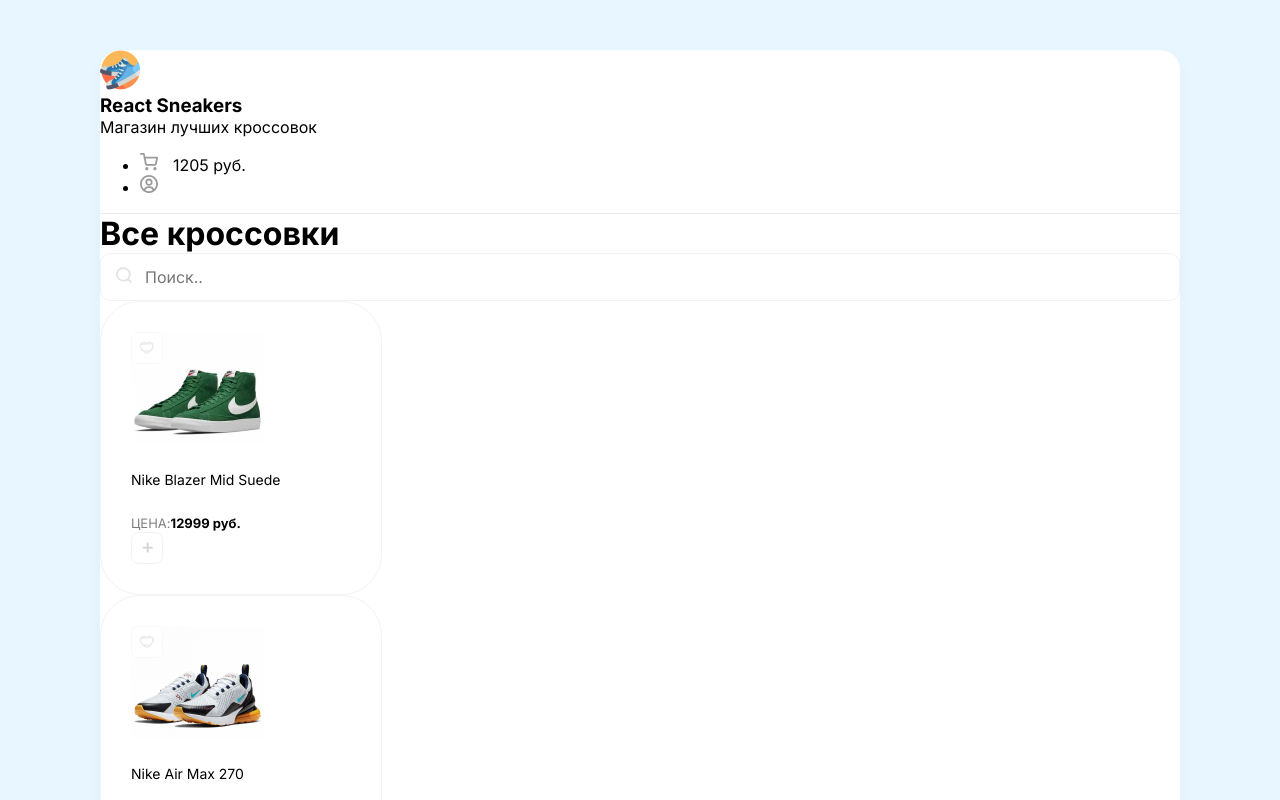
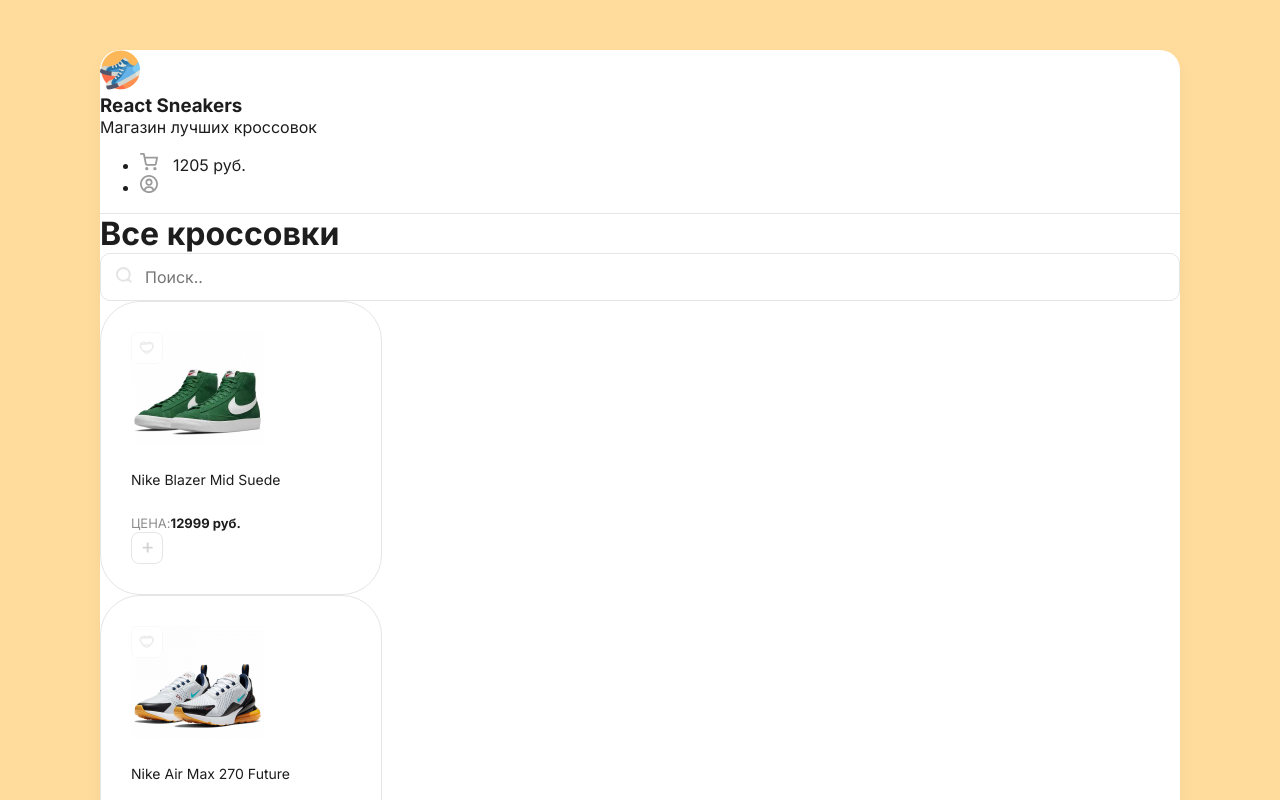
Before and after one commit to estecore/reactSneakersShop, a React (Create React App) app in the folder react-sneakers/: page / in a window 1280 px wide. Shown: the top 800 px of the page. Built offline with nearby package versions, Linux system fonts and the light colour scheme.

Commit message:
scss styles

```diff
--- a/react-sneakers/src/App.js
+++ b/react-sneakers/src/App.js
@@ -12,7 +12,7 @@
   {
     id: 1,
     imageUrl: "/img/sneakers/2.jpg",
-    title: "Nike Air Max 270",
+    title: "Nike Air Max 270 Future",
     price: 15600,
   },
   {
--- a/react-sneakers/src/components/Card/Card.module.scss
+++ b/react-sneakers/src/components/Card/Card.module.scss
@@ -1,5 +1,5 @@
 .card {
-  border: 1px solid #f3f3f3;
+  border: 1px solid #e5e5e5;
   border-radius: 40px;
   padding: 30px;
   width: 220px;
--- a/react-sneakers/src/components/Drawer/Drawer.module.scss
+++ b/react-sneakers/src/components/Drawer/Drawer.module.scss
@@ -63,7 +63,7 @@
 
     &:hover {
       img {
-        transform: translateX(5px);
+        transform: translateX(10px);
       }
     }
 
@@ -77,7 +77,7 @@
 }
 
 .cartItem {
-  border: 1px solid #f3f3f3;
+  border: 1px solid #e5e5e5;
   border-radius: 20px;
   overflow: hidden;
   padding: 20px;
--- a/react-sneakers/src/components/Header/Header.module.scss
+++ b/react-sneakers/src/components/Header/Header.module.scss
@@ -1,5 +1,5 @@
 header {
-  border-bottom: 1px solid #eaeaea;
+  border-bottom: 1px solid #e5e5e5;
 
   img {
     margin-right: 15px;
--- a/react-sneakers/src/index.scss
+++ b/react-sneakers/src/index.scss
@@ -3,7 +3,8 @@
   font-family: "Inter", system-ui;
   -webkit-font-smoothing: antialiased;
   -moz-osx-font-smoothing: grayscale;
-  background-color: #e7f6ff;
+  background-color: #ffdc9b;
+  color: #1d1d1d;
 }
 
 * {
@@ -26,7 +27,7 @@
 
 .button {
   background: #fff;
-  border: 1px solid #f2f2f2;
+  border: 1px solid #e6e6e6;
   box-sizing: border-box;
   border-radius: 8px;
   height: 32px;
@@ -37,7 +38,7 @@
 .search-block {
   padding: 0 15px;
   border-radius: 10px;
-  border: 1px solid #f3f3f3;
+  border: 1px solid #e5e5e5;
 
   input {
     border: none;
@@ -51,7 +52,7 @@
   cursor: pointer;
   width: 100%;
   height: 55px;
-  background: #9dd558;
+  background: #ffa749;
   border-radius: 18px;
   border: none;
   color: #fff;
@@ -60,9 +61,9 @@
   transition: background 0.1s ease-in-out;
 
   &:hover {
-    background: lighten(#9dd558, 5%);
+    background: lighten(#ffa749, 10%);
   }
   &:active {
-    background: darken(#9dd558, 5%);
+    background: darken(#ffa749, 10%);
   }
 }
```
